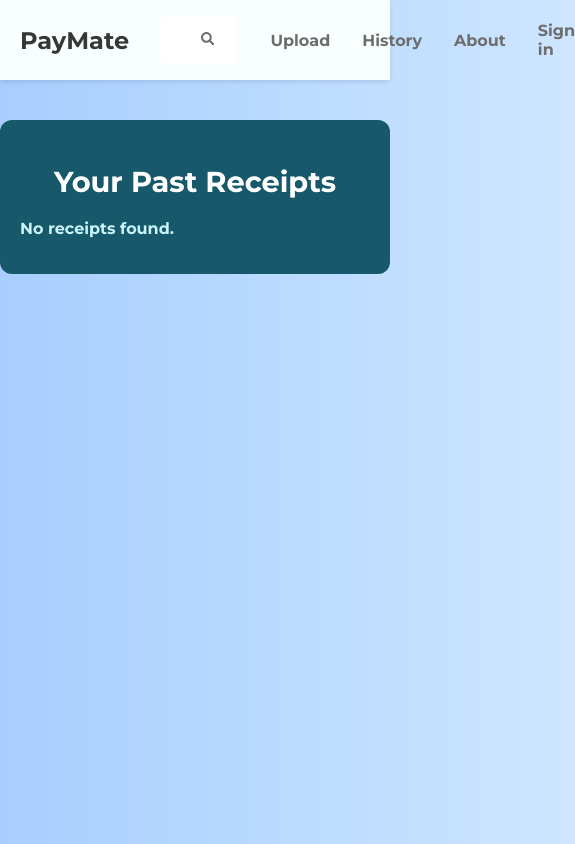
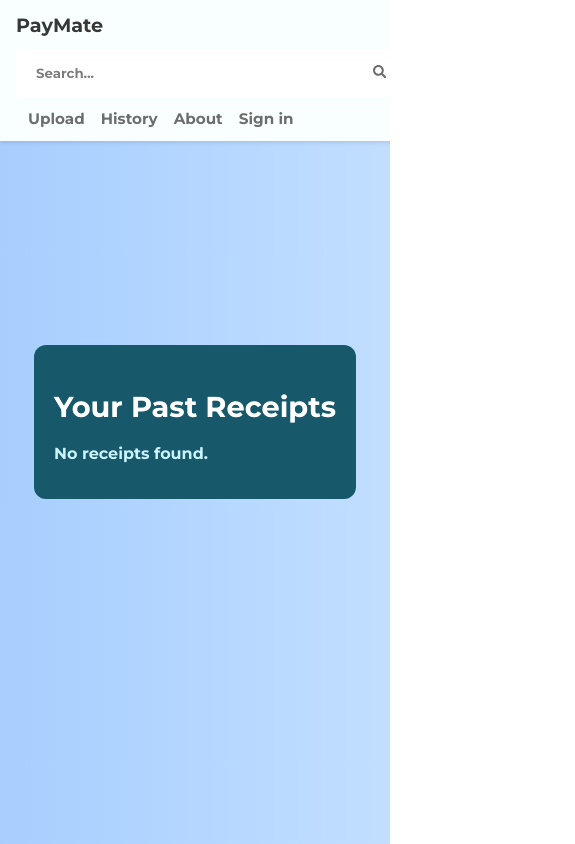
Before and after one commit to harshramani00/PayMate, a React (Create React App) app in the folder frontend/: page /history in a window 390 px wide. Shown: the whole page, 575 px wide, since content can reach past the window. Built offline with nearby package versions, Linux system fonts and the light colour scheme.

Commit message:
media query and accessibility

```diff
--- a/frontend/src/App.css
+++ b/frontend/src/App.css
@@ -6,7 +6,6 @@ body {
   margin: 0;
   padding: 0;
   overflow-x: hidden;
-  font-family: 'Inter', sans-serif;
   background: linear-gradient(270deg, #d0e7ff, #a8cfff, #84b6f4, #679ad1, #4f83c4);
   background-size: 600% 600%;
   animation: moveGradient 18s ease infinite, pulse 8s ease-in-out infinite;
@@ -34,3 +33,9 @@ body {
     background-position: 0% 50%;
   }
 }
+
+html, body {
+  margin: 0 !important;
+  padding: 0 !important;
+  overflow-x: hidden;
+}
--- a/frontend/src/App.jsx
+++ b/frontend/src/App.jsx
@@ -59,7 +59,12 @@ function App() {
 
 
         <Route element={<PrivateRoute />}>
-          <Route path='/profile' element={<Profile />} />
+          <Route path='/profile' element={
+            <>
+            <Header />
+            <Profile />
+            </>
+          } />
         </Route>
       </Routes>
     </BrowserRouter>
--- a/frontend/src/components/Header/header.css
+++ b/frontend/src/components/Header/header.css
@@ -2,10 +2,13 @@
   background-color: #e8f1f1;
   box-shadow: 0 2px 4px rgba(0, 0, 0, 0.1);
   padding: 1rem 0;
-  position: sticky;
+  position: fixed;          /* <- change this from sticky to fixed */
   top: 0;
+  left: 0;
+  width: 100%;              /* ensure it spans full screen width */
   z-index: 100;
 }
+
 
 .header-container {
   max-width: 1200px;
@@ -84,3 +87,55 @@
   border-radius: 50%;
   object-fit: cover;
 }
+
+@media (max-width: 768px) {
+  html, body {
+    overflow-x: hidden;
+    width: 100%;
+    margin: 0;
+    padding: 0;
+  }
+
+  .header {
+    width: 100%;
+    padding: 0.8rem 1rem;
+  }
+
+  .header-container {
+    width: 100%;
+    max-width: 100%;
+    flex-direction: column;
+    align-items: flex-start;
+    gap: 0.75rem;
+    padding: 0;
+    box-sizing: border-box;
+  }
+
+  .logo {
+    font-size: 1.2rem;
+  }
+
+  .search-form {
+    width: 100%;
+    margin: 0;
+    padding: 0.5rem 0.75rem;
+    box-sizing: border-box;
+  }
+
+  .nav-links {
+    flex-wrap: wrap;
+    gap: 1rem;
+    width: 100%;
+    padding: 0 0.75rem;
+    box-sizing: border-box;
+  }
+
+  .nav-link {
+    font-size: 0.95rem;
+  }
+
+  .profile-image {
+    width: 28px;
+    height: 28px;
+  }
+}
--- a/frontend/src/components/LandingPage/index.css
+++ b/frontend/src/components/LandingPage/index.css
@@ -135,3 +135,45 @@ body{
   from { opacity: 0; transform: translateY(10px); }
   to { opacity: 1; transform: translateY(0); }
 }
+
+@media (max-width: 600px) {
+  .hero {
+    min-height: 100vh;
+    padding: 2rem 1rem;
+    display: flex;
+    flex-direction: column;
+    justify-content: center;
+  }
+
+  .typewriter {
+    font-size: 2rem;
+    text-align: center;
+    width: 100%;
+    animation:
+      typing 3s steps(18, end) 0.5s forwards,
+      blink-caret 0.75s step-end infinite;
+  }
+
+  .catch-phrases {
+    font-size: 1.2rem;
+    text-align: center;
+    margin: 10px auto;
+  }
+
+  .auth-section {
+    flex-direction: column;
+    width: 90%;
+    padding: 15px;
+  }
+
+  .divider {
+    width: 80%;
+    height: 1px;
+    margin: 15px 0;
+  }
+
+  .btn {
+    width: 100%;
+    margin: 0.5rem 0;
+  }
+}
--- a/frontend/src/pages/About/About.css
+++ b/frontend/src/pages/About/About.css
@@ -1,6 +1,6 @@
 .about-container {
     max-width: 800px;
-    margin: 60px auto;
+    margin: 125px auto;
     padding: 40px 30px;
     background-color: #155263;
     border-radius: 16px;
--- a/frontend/src/pages/AssignSplits/AssignSplits.css
+++ b/frontend/src/pages/AssignSplits/AssignSplits.css
@@ -1,6 +1,6 @@
 .assign-container {
     max-width: 600px;
-    margin: 50px auto;
+    margin: 125px auto;
     padding: 30px;
     border-radius: 16px;
     background-color: #155263;
@@ -140,3 +140,47 @@
     font-size: 1rem;
     color: #bbe4e9;
   }
+
+  .assign-actions {
+    display: flex;
+    justify-content: center;
+    gap: 1rem;
+    margin: 1rem 0;
+    flex-wrap: wrap;
+  }
+
+  .action-btn {
+    background-color: #ffe156;
+    color: #155263;
+    border: none;
+    padding: 0.6rem 1.2rem;
+    font-weight: 600;
+    border-radius: 8px;
+    cursor: pointer;
+    transition: 0.3s ease-in-out;
+  }
+
+  .action-btn:hover {
+    transform: scale(1.1);
+    box-shadow: 0px 4px 10px rgba(255, 255, 255, 0.3);
+  }
+
+  .simple-toast {
+    position: fixed;
+    top: 20px;
+    left: 50%;
+    transform: translateX(-50%);
+    background-color: #ffe156;
+    color: #155263;
+    padding: 12px 24px;
+    border-radius: 10px;
+    font-weight: 600;
+    box-shadow: 0 4px 10px rgba(0,0,0,0.2);
+    z-index: 999;
+    animation: fadein 0.3s ease-in-out;
+  }
+
+  @keyframes fadein {
+    from { opacity: 0; transform: translate(-50%, -10px); }
+    to { opacity: 1; transform: translate(-50%, 0); }
+  }
--- a/frontend/src/pages/AssignSplits/AssignSplits.jsx
+++ b/frontend/src/pages/AssignSplits/AssignSplits.jsx
@@ -12,6 +12,9 @@ const AssignSplits = () => {
   const [finalizing, setFinalizing] = useState(false);
   const [storeOverride, setStoreOverride] = useState('');
   const [dateOverride, setDateOverride] = useState('');
+  const [showToast, setShowToast] = useState(false);
+  const [toastMsg, setToastMsg] = useState('');
+
 
   useEffect(() => {
     const fetchReceipt = async () => {
@@ -125,6 +128,50 @@ const AssignSplits = () => {
         </div>
       </div>
 
+      <div className="assign-actions">
+        <button
+          className="action-btn"
+          onClick={() => {
+            if (peopleList.length === 0) {
+              setToastMsg('Please enter names of people involved before assigning.');
+              setShowToast(true);
+              setTimeout(() => setShowToast(false), 3000); // auto-dismiss after 3 seconds
+
+              return;
+            }
+            const updated = {};
+            receipt.items.forEach((_, index) => {
+              updated[index] = [...peopleList]; // assign all people to each item
+            });
+            setAssignments(updated);
+            setErrorMessage('');
+          }}
+        >
+          Assign All
+        </button>
+
+        <button
+          className="action-btn"
+          onClick={() => {
+            if (peopleList.length === 0) {
+              setToastMsg('Please enter names of people involved before assigning.');
+              setShowToast(true);
+              setTimeout(() => setShowToast(false), 3000); // auto-dismiss after 3 seconds
+
+              return;
+            }
+            const cleared = {};
+            receipt.items.forEach((_, index) => {
+              cleared[index] = [];
+            });
+            setAssignments(cleared);
+            setErrorMessage('');
+          }}
+        >
+          Clear All
+        </button>
+      </div>
+
 
         <div className="item-list">
           {receipt.items.map((item, index) => (
@@ -190,6 +237,12 @@ const AssignSplits = () => {
         </button>
 
       </div>
+      {showToast && (
+        <div className="simple-toast">
+          {toastMsg}
+        </div>
+      )}
+
     </div>
   );
 };
--- a/frontend/src/pages/History/History.css
+++ b/frontend/src/pages/History/History.css
@@ -1,6 +1,6 @@
 .history-container {
     max-width: 500px;
-    margin: 40px auto;
+    margin: 125px auto;
     padding: 20px;
     background-color: #155263;
     border-radius: 12px;
--- a/frontend/src/pages/ReceiptUpload/ReceiptUpload.css
+++ b/frontend/src/pages/ReceiptUpload/ReceiptUpload.css
@@ -1,6 +1,6 @@
 .upload-container {
   max-width: 500px;
-  margin: 50px auto;
+  margin: 125px auto;
   padding: 30px;
   border-radius: 16px;
   background-color: #155263;
@@ -75,3 +75,27 @@ h2 {
   transform: scale(1.1);
   box-shadow: 0px 4px 10px rgba(255, 255, 255, 0.3);
 }
+
+@media (max-width: 600px) {
+  .upload-container {
+    margin: 200px auto;
+  }
+
+  .assign-container {
+    padding-top: 80px; /* match header height on mobile */
+  }
+
+  .store-date-row {
+    flex-direction: column;
+    gap: 0.75rem;
+  }
+
+  .store-date-row .input-group {
+    width: 100%;
+    min-width: unset;
+  }
+
+  .input-group input {
+    width: 100%;
+  }
+}
--- a/frontend/src/pages/SignIn/SignIn.css
+++ b/frontend/src/pages/SignIn/SignIn.css
@@ -80,3 +80,43 @@
     margin-top: 10px;
     text-align: center;
   }
+
+  @media (max-width: 600px) {
+    body {
+      display: flex;
+      justify-content: center;
+      align-items: center;
+      min-height: 100vh;
+      padding: 0;
+      margin: 0;
+      background-color: #bbe4e9;
+    }
+
+    .signin-container {
+      width: 95%;
+      max-width: 400px;
+      padding: 24px;
+      border-radius: 12px;
+      box-sizing: border-box;
+    }
+
+    .signin-container h2 {
+      font-size: 1.5rem;
+    }
+
+    .signin-container input {
+      font-size: 1rem;
+      padding: 12px;
+    }
+
+    .signin-container button {
+      font-size: 1rem;
+      padding: 12px;
+    }
+
+    .signin-container .flex {
+      flex-direction: column;
+      gap: 8px;
+      margin-top: 16px;
+    }
+  }
--- a/frontend/src/pages/ViewSplits/ViewSplits.css
+++ b/frontend/src/pages/ViewSplits/ViewSplits.css
@@ -1,6 +1,6 @@
 .view-container {
   max-width: 900px;
-  margin: 40px auto;
+  margin: 125px auto;
   padding: 30px;
   background-color: #155263;
   border-radius: 16px;
--- a/package.json
+++ b/package.json
@@ -17,6 +17,7 @@
     "mongoose": "^8.12.1",
     "multer": "^1.4.5-lts.2",
     "nodemon": "^3.1.9",
-    "react-icons": "^5.5.0"
+    "react-icons": "^5.5.0",
+    "react-toastify": "^11.0.5"
   }
 }
```
Also changed, not shown: 2 other files (tests, documents, lock files or other folders).
